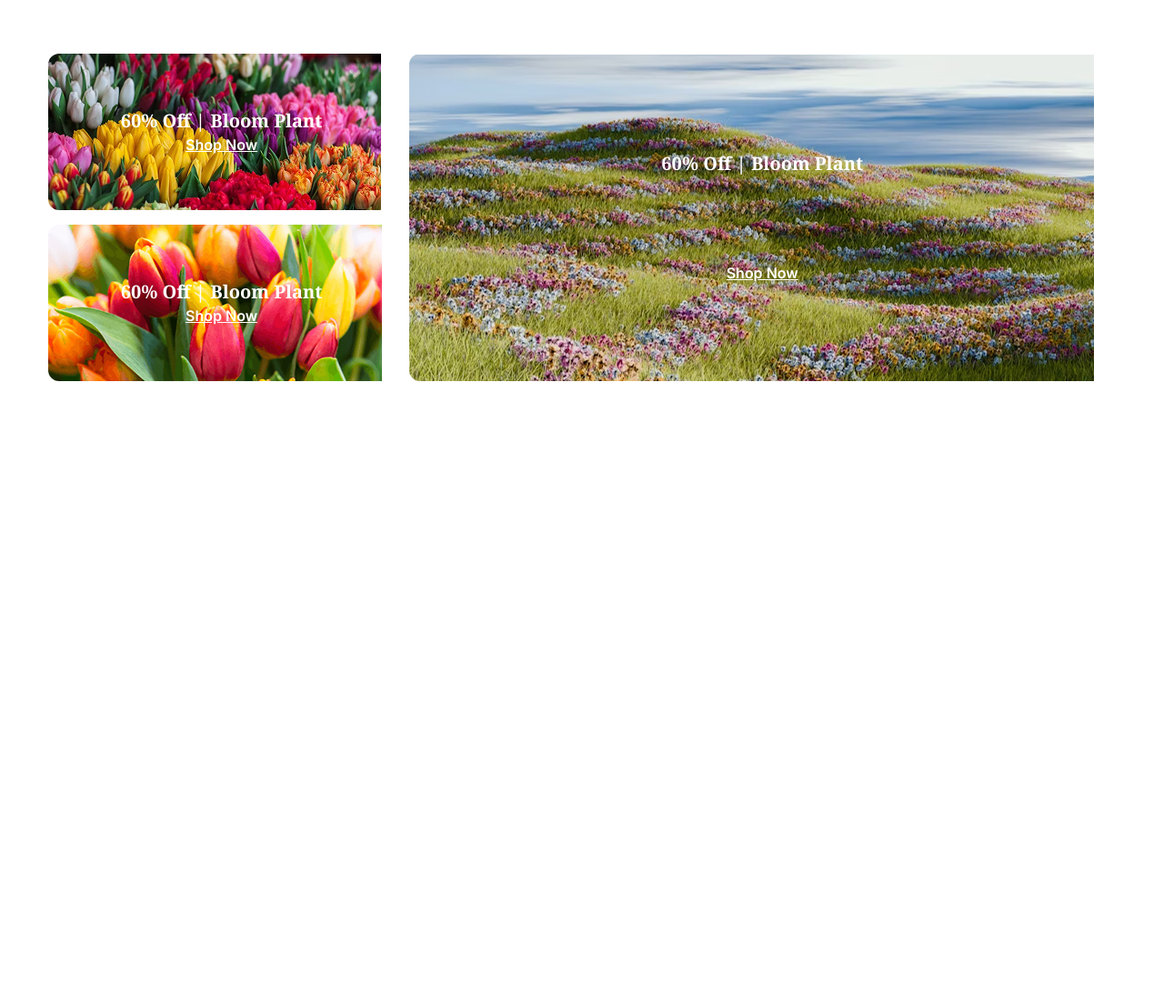
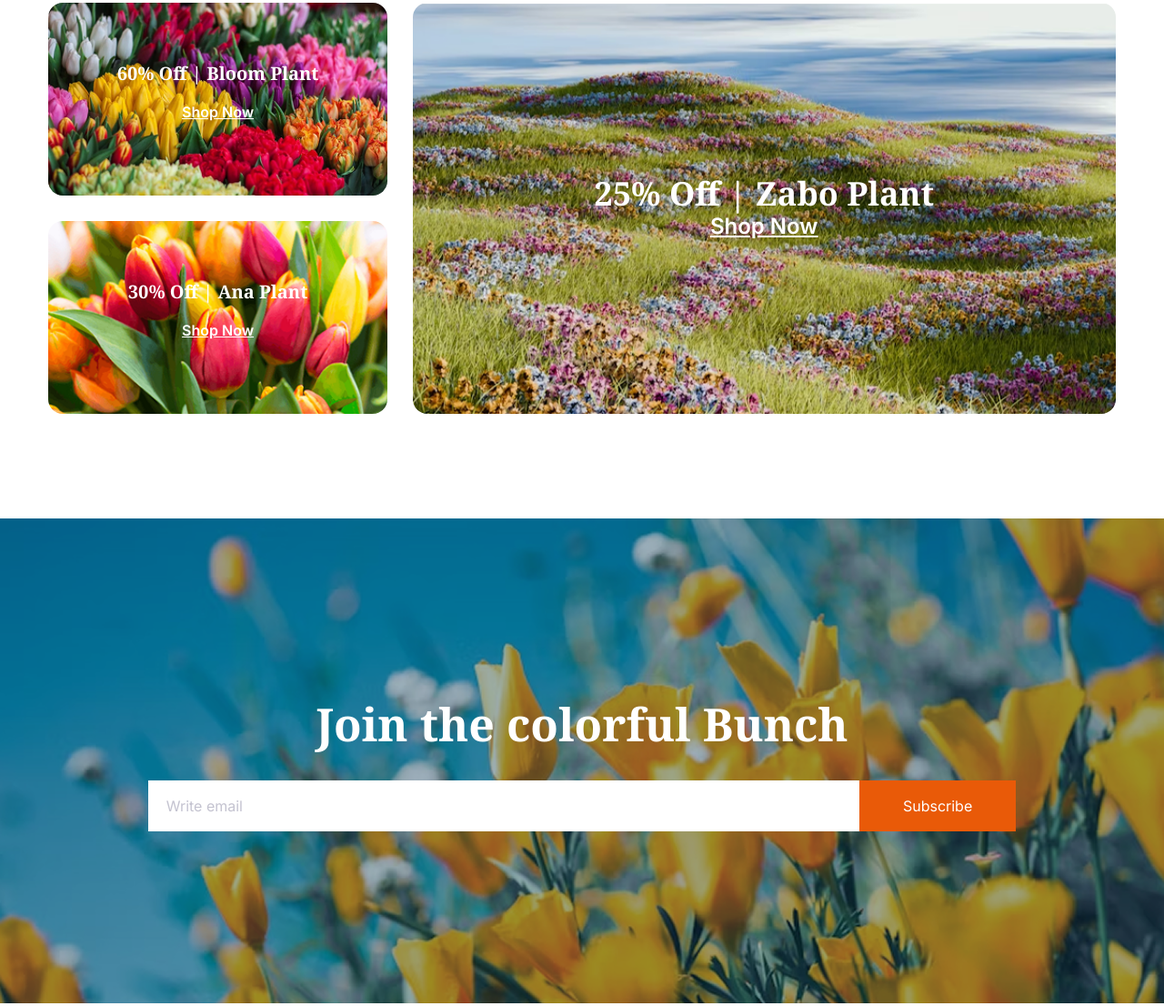
Before and after one commit to tanvirshekh-dev/Flower-Responsive-Website, a plain HTML site: page index.html in a window 1280 px wide. Shown: the part 3100-4206 px from the top of the page at 91% size. Before the commit the page ends 3639 px from the top, so only its background shows below. Drawn offline with nearby package versions, Linux system fonts and the light colour scheme.

Commit message:
make deals section responsive and added join section

```diff
--- a/index.html
+++ b/index.html
@@ -94,7 +94,9 @@
             variety of fresh.
           </p>
 
-          <div class="plants-carts grid grid-cols-2 md:grid-cols-3 lg:grid-cols-4 gap-x-4">
+          <div
+            class="plants-carts grid grid-cols-2 md:grid-cols-3 lg:grid-cols-4 gap-x-4"
+          >
             <div class="plants-cart-item w-full">
               <img
                 class="w-full"
@@ -110,7 +112,7 @@
                 20 USD
               </h3>
               <button
-                class="inter-semibold text-base text-white py-5 px-10 w-full bg-primary-color mb-8 cursor-pointer"
+                class="inter-semibold text-base text-white py-5 md:py-5 px-3 md:px-10 w-full bg-primary-color mb-8 cursor-pointer"
               >
                 ADD TO CART
               </button>
@@ -131,7 +133,7 @@
                 20 USD
               </h3>
               <button
-                class="inter-semibold text-base text-white py-5 px-10 w-full bg-primary-color mb-8 cursor-pointer"
+                class="inter-semibold text-base text-white py-5 md:py-5 px-3 md:px-10 w-full bg-primary-color mb-8 cursor-pointer"
               >
                 ADD TO CART
               </button>
@@ -152,7 +154,7 @@
                 20 USD
               </h3>
               <button
-                class="inter-semibold text-base text-white py-5 px-10 w-full bg-primary-color mb-8 cursor-pointer"
+                class="inter-semibold text-base text-white py-5 md:py-5 px-3 md:px-10 w-full bg-primary-color mb-8 cursor-pointer"
               >
                 ADD TO CART
               </button>
@@ -173,7 +175,7 @@
                 20 USD
               </h3>
               <button
-                class="inter-semibold text-base text-white py-5 px-10 w-full bg-primary-color mb-8 cursor-pointer"
+                class="inter-semibold text-base text-white py-5 md:py-5 px-3 md:px-10 w-full bg-primary-color mb-8 cursor-pointer"
               >
                 ADD TO CART
               </button>
@@ -194,7 +196,7 @@
                 20 USD
               </h3>
               <button
-                class="inter-semibold text-base text-white py-5 px-10 w-full bg-primary-color mb-8 cursor-pointer"
+                class="inter-semibold text-base text-white py-5 md:py-5 px-3 md:px-10 w-full bg-primary-color mb-8 cursor-pointer"
               >
                 ADD TO CART
               </button>
@@ -215,7 +217,7 @@
                 20 USD
               </h3>
               <button
-                class="inter-semibold text-base text-white py-5 px-10 w-full bg-primary-color mb-8 cursor-pointer"
+                class="inter-semibold text-base text-white py-5 md:py-5 px-3 md:px-10 w-full bg-primary-color mb-8 cursor-pointer"
               >
                 ADD TO CART
               </button>
@@ -236,7 +238,7 @@
                 20 USD
               </h3>
               <button
-                class="inter-semibold text-base text-white py-5 px-10 w-full bg-primary-color mb-8 cursor-pointer"
+                class="inter-semibold text-base text-white py-5 md:py-5 px-3 md:px-10 w-full bg-primary-color mb-8 cursor-pointer"
               >
                 ADD TO CART
               </button>
@@ -257,7 +259,7 @@
                 20 USD
               </h3>
               <button
-                class="inter-semibold text-base text-white py-5 px-10 w-full bg-primary-color mb-8 cursor-pointer"
+                class="inter-semibold text-base text-white py-5 md:py-5 px-3 md:px-10 w-full bg-primary-color mb-8 cursor-pointer"
               >
                 ADD TO CART
               </button>
@@ -286,9 +288,10 @@
           </div>
 
           <div class="plants-lover-content py-8">
-            <h3 class="flower-lover-heading noto-serif-bold text-3xl md:text-5xl  leading-14 md:noto-serif-tittle lg:w-5/6">
-              Flower & Plants
-              Lover
+            <h3
+              class="flower-lover-heading noto-serif-bold text-3xl md:text-5xl leading-14 md:noto-serif-tittle lg:w-5/6"
+            >
+              Flower & Plants Lover
             </h3>
             <ul class="list-disc px-5">
               <li>
@@ -325,42 +328,51 @@
             <span class="primary-color">Latest</span> Deals
           </h2>
           <p
-            class="deals-description inter-regular-description pt-4 pb-12 w-11/12 md:w-4/6 text-center mx-auto"
+            class="deals-description inter-regular-description pt-4 w-11/12 md:w-4/6 text-center mx-auto"
           >
             Indulge your senses with the beauty and fragrance of our fresh
             flower shop. From classic roses to exotic blooms, we offer a wide
             variety of fresh.
           </p>
-
-          <div class="deals-img-container py-30 grid grid-cols-6 gap-4">
+          <img src="" alt="" />
+          <div
+            class="deals-img-container grid grid-cols-1 md:grid-cols-6 gap-7 py-28"
+          >
             <div
-              class="deals-img-items bg-[url(./assets/deal-bloom.png)] bg-no-repeat py-15 px-12 rounded-xl col-span-2 text-center"
+              class="deals-img-items bg-[url(./assets/deal-bloom.png)] bg-no-repeat bg-cover bg-center px-11 py-16 grid justify-center text-center sm:col-span-2 rounded-2xl w-full bg-[rgba(0, 0, 0, 0.6)]"
             >
-              <h2 class="deals-img-headimg noto-serif-bold text-white text-xl">
+              <h2 class="deals-img-title text-white noto-serif-bold text-xl">
                 60% Off | Bloom Plant
               </h2>
-              <a href="#" class="inter-semibold text-white text-base underline"
-                >Shop Now</a
-              >
-            </div>
-              <div
-              class="deals-img-items bg-[url(./assets/deal-zabo.png)] bg-no-repeat py-15  rounded-xl col-span-4 row-span-2 text-center w-full justify-center grid items-center"
-            >
-              <h2 class="deals-img-headimg noto-serif-bold text-white text-xl">
-                60% Off | Bloom Plant
-              </h2>
-              <a href="#" class="inter-semibold text-white text-base underline"
+              <a
+                href="#"
+                class="underline text-white inter-semibold text-base py-4"
                 >Shop Now</a
               >
             </div>
 
-              <div
-              class="deals-img-items bg-[url(./assets/deal-ana.png)] bg-no-repeat py-15 px-12 rounded-xl col-span-2 text-center"
+            <div
+              class="deals-img-items bg-[url(./assets/deal-zabo.png)] bg-no-repeat bg-cover bg-center px-11 py-16 grid justify-center text-center sm:col-span-4 sm:row-span-2 rounded-2xl order-3 sm:order-0"
             >
-              <h2 class="deals-img-headimg noto-serif-bold text-white text-xl">
-                60% Off | Bloom Plant
+              <div class="deals-img-content flex flex-col justify-center">
+                <h2 class="deals-img-title text-white noto-serif-bold text-4xl">
+                  25% Off | Zabo Plant
+                </h2>
+                <a href="#" class="underline text-white inter-semibold text-2xl"
+                  >Shop Now</a
+                >
+              </div>
+            </div>
+
+            <div
+              class="deals-img-items bg-[url(./assets/deal-ana.png)] bg-no-repeat bg-cover bg-center px-11 py-16 grid justify-center text-center sm:col-span-2 rounded-2xl"
+            >
+              <h2 class="deals-img-title text-white noto-serif-bold text-xl">
+                30% Off | Ana Plant
               </h2>
-              <a href="#" class="inter-semibold text-white text-base underline"
+              <a
+                href="#"
+                class="underline text-white inter-semibold text-base py-4"
                 >Shop Now</a
               >
             </div>
@@ -368,6 +380,32 @@
         </div>
       </section>
       <!-- latest deal section end -->
+
+      <!-- join section start  -->
+      <section
+        class="bg-[url(./assets/news-letter-bg.png)] bg-no-repeat bg-center"
+      >
+        <div class="join-container w-11/12 mx-auto grid py-48">
+          <h2 class="join-heading noto-serif-tittle text-white text-center mb-6">
+            Join the colorful Bunch
+          </h2>
+          <div class="join-input flex justify-center items-center">
+            <input
+              class="inter-regular bg-white text-base py-4 pl-5 w-8/12"
+              type="email"
+              name=""
+              id=""
+              placeholder="Write email"
+            />
+            <input
+              class="inter-regular-secondary text-white bg-primary-color text-base py-4 px-12"
+              type="submit"
+              value="Subscribe"
+            />
+          </div>
+        </div>
+      </section>
+      <!-- join section end -->
     </main>
 
     <footer></footer>
--- a/styles/style.css
+++ b/styles/style.css
@@ -22,6 +22,12 @@
   font-weight: 400;
   font-style: normal;
   color: #8987A1;
+}
+.inter-regular-secondary{
+  font-family: "Inter", sans-serif;
+  font-optical-sizing: auto;
+  font-weight: 400;
+  font-style: normal;
 }
 .inter-regular-description{
   font-family: "Inter", sans-serif;
```
